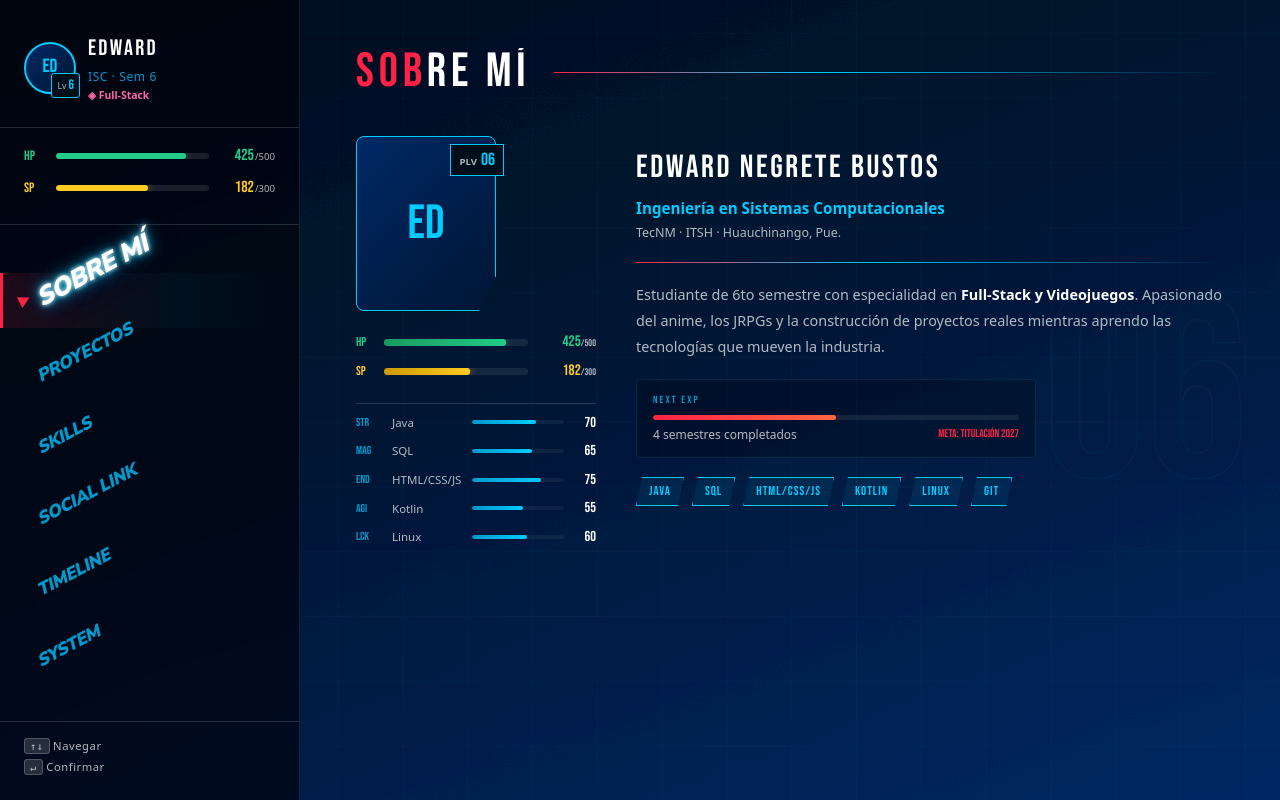
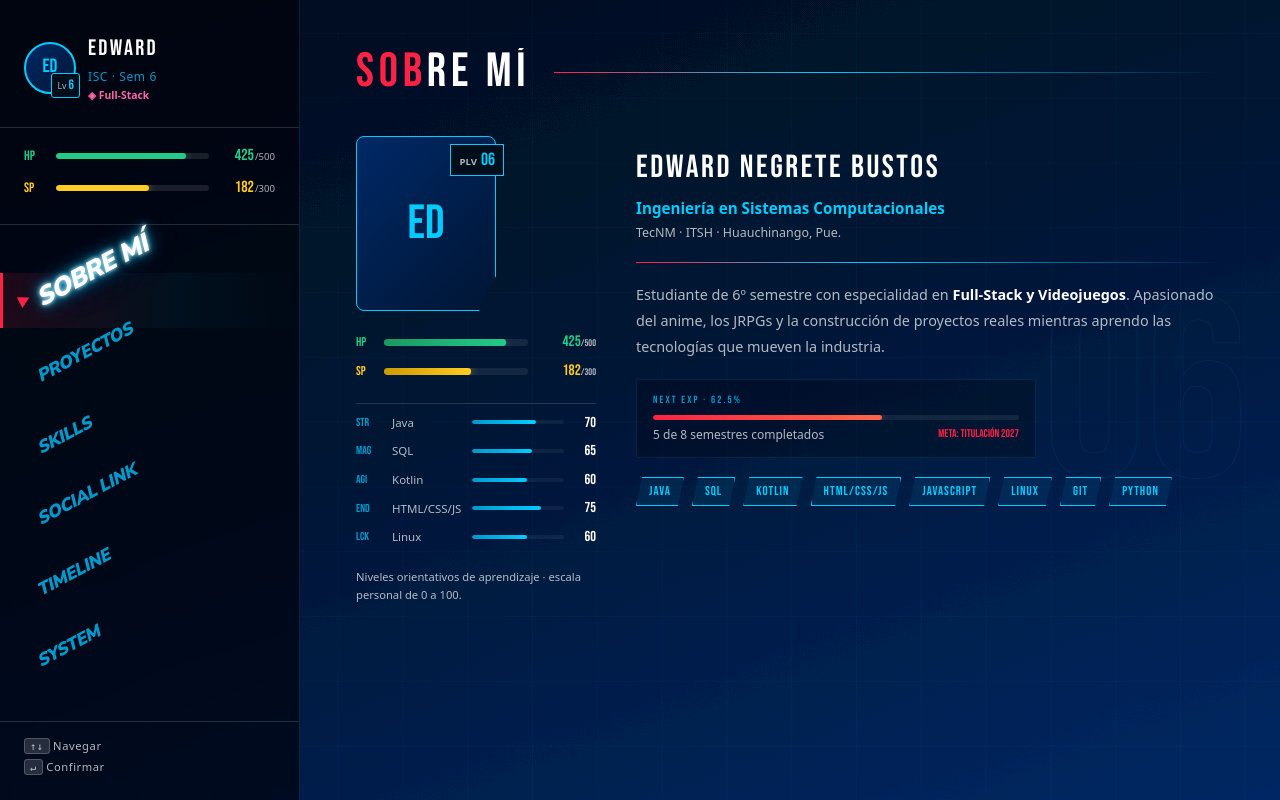
Before and after one commit to Edward2418/p3r-portfolio-next, a Next.js app: page / in a window 1280 px wide. Built offline with nearby package versions, Linux system fonts and the light colour scheme.

Commit message:
feat: pulir About con perfil compartido y barras accesibles

```diff
--- a/app/data/portfolio.ts
+++ b/app/data/portfolio.ts
@@ -1,13 +1,20 @@
-// Todos los datos del portafolio en un solo lugar.
-// Cuando quieras actualizar información, solo editas aquí.
+import { PROFILE } from './profile'
 
-export const SKILLS = [
-  { name: 'Java',       sub: 'Orientado a objetos · Backend',  fill: 70, color: '#f97316' },
-  { name: 'SQL',        sub: 'Bases de datos · Consultas',     fill: 65, color: '#3b82f6' },
-  { name: 'Kotlin',     sub: 'Android · Apps móviles',         fill: 60, color: '#a855f7' },
-  { name: 'HTML/CSS/JS',sub: 'Frontend · Diseño web',          fill: 75, color: '#00ccff' },
+interface Skill {
+  name: string
+  sub: string
+  fill: number
+  color: string
+  attribute?: 'STR' | 'MAG' | 'END' | 'AGI' | 'LCK'
+}
+
+export const SKILLS: Skill[] = [
+  { name: 'Java',       sub: 'Orientado a objetos · Backend',  fill: 70, color: '#f97316', attribute: 'STR' },
+  { name: 'SQL',        sub: 'Bases de datos · Consultas',     fill: 65, color: '#3b82f6', attribute: 'MAG' },
+  { name: 'Kotlin',     sub: 'Android · Apps móviles',         fill: 60, color: '#a855f7', attribute: 'AGI' },
+  { name: 'HTML/CSS/JS',sub: 'Frontend · Diseño web',          fill: 75, color: '#00ccff', attribute: 'END' },
   { name: 'JavaScript', sub: 'DOM · Animaciones · Lógica',     fill: 55, color: '#22cc88' },
-  { name: 'Linux',      sub: 'Ubuntu Server · Terminal',       fill: 60, color: '#f59e0b' },
+  { name: 'Linux',      sub: 'Ubuntu Server · Terminal',       fill: 60, color: '#f59e0b', attribute: 'LCK' },
   { name: 'Git',        sub: 'Control de versiones · Deploy',  fill: 50, color: '#ec4899' },
   { name: 'Python',     sub: 'Scripts · Automatización',       fill: 45, color: '#64748b' },
 ]
@@ -177,10 +184,10 @@ export const TIMELINE_EVENTS = [
   {
     id: '4',
     year: 'HOY',
-    title: '6to Semestre · Activo',
+    title: `${PROFILE.academic.currentSemester}º Semestre · Activo`,
     sub: 'Full-Stack y Videojuegos',
     badge: 'ACTIVO',
-    fullTitle: '6to Semestre — Full-Stack y Videojuegos',
+    fullTitle: `${PROFILE.academic.currentSemester}º Semestre — ${PROFILE.specialty}`,
     institution: 'ITSH · Huauchinango, Puebla',
     desc: 'Especialidad en desarrollo Full-Stack y Videojuegos. Construyendo proyectos reales con HTML/CSS/JS, Java, SQL, Kotlin y Git.',
     tags: ['HTML/CSS/JS', 'Java', 'SQL', 'Git', 'Kotlin'],
@@ -189,7 +196,7 @@ export const TIMELINE_EVENTS = [
   },
   {
     id: '5',
-    year: '2027',
+    year: String(PROFILE.academic.graduationYear),
     title: 'Titulación',
     sub: 'Meta final',
     badge: 'META',
--- /dev/null
+++ b/app/data/profile.ts
@@ -0,0 +1,38 @@
+interface Profile {
+  name: string
+  displayName: string
+  initials: string
+  degree: string
+  institution: string
+  specialty: string
+  academic: {
+    currentSemester: number
+    completedSemesters: number
+    totalSemesters: number
+    graduationYear: number
+  }
+}
+
+export const PROFILE = {
+  name: 'Edward Negrete Bustos',
+  displayName: 'EDWARD',
+  initials: 'ED',
+  degree: 'Ingeniería en Sistemas Computacionales',
+  institution: 'TecNM · ITSH · Huauchinango, Pue.',
+  specialty: 'Full-Stack y Videojuegos',
+  academic: {
+    currentSemester: 6,
+    completedSemesters: 5,
+    totalSemesters: 8,
+    graduationYear: 2027,
+  },
+} satisfies Profile
+
+export const ACADEMIC_PROGRESS = PROFILE.academic.completedSemesters / PROFILE.academic.totalSemesters * 100
+export const PLAYER_LEVEL = String(PROFILE.academic.currentSemester).padStart(2, '0')
+
+// Estadísticas decorativas del personaje, independientes del progreso académico.
+export const PLAYER_STATS = [
+  { label: 'HP', value: 425, max: 500, variant: 'hp' },
+  { label: 'SP', value: 182, max: 300, variant: 'sp' },
+] as const
--- a/app/globals.css
+++ b/app/globals.css
@@ -388,6 +388,14 @@
 
   .about-tags { display: flex; flex-wrap: wrap; gap: 8px; }
 
+  .about-stats-note { color: var(--white-dim); font-size: 0.7rem; line-height: 1.6; }
+  .animated-bar-fill {
+    transform-origin: left;
+    animation: bar-fill-reveal 700ms ease-out var(--bar-delay, 0ms) both;
+  }
+  .sys-progress-track { height: 5px; background: var(--white-ghost); overflow: hidden; }
+  .sys-progress-fill { height: 100%; background: var(--cyan); }
+
   .tag {
     font-family: var(--font-title);
     font-size: 0.8rem;
@@ -474,7 +482,12 @@
   }
 }
 
-/* Keyframes fuera de @layer para máxima prioridad */
+@keyframes bar-fill-reveal {
+  from { transform: scaleX(0); }
+  to { transform: scaleX(1); }
+}
+
+/* Animaciones compartidas de navegación. */
 
 @keyframes p3r-exit {
   0% {
@@ -514,6 +527,7 @@
 
 /* Respeta preferencias de accesibilidad */
 @media (prefers-reduced-motion: reduce) {
+  .animated-bar-fill { animation: none; }
   .section-exit  { animation: p3r-exit-reduced  0.1s linear forwards; }
   .section-enter { animation: p3r-enter-reduced 0.1s linear forwards; }
 }
--- /dev/null
+++ b/components/ProgressBar.tsx
@@ -0,0 +1,40 @@
+import type { CSSProperties } from 'react'
+
+interface ProgressBarProps {
+  label: string
+  value: number
+  max?: number
+  trackClassName: string
+  fillClassName: string
+  valueText?: string
+  role?: 'progressbar' | 'meter'
+  delay?: number
+}
+
+export default function ProgressBar({
+  label, value, max = 100, trackClassName, fillClassName,
+  valueText, role = 'progressbar', delay = 0,
+}: ProgressBarProps) {
+  const upperBound = Number.isFinite(max) && max > 0 ? max : 100
+  const boundedValue = Number.isFinite(value) ? Math.min(upperBound, Math.max(0, value)) : 0
+
+  return (
+    <div
+      className={trackClassName}
+      role={role}
+      aria-label={label}
+      aria-valuemin={0}
+      aria-valuemax={upperBound}
+      aria-valuenow={boundedValue}
+      aria-valuetext={valueText}
+    >
+      <div
+        className={`${fillClassName} animated-bar-fill`}
+        style={{
+          width: `${boundedValue / upperBound * 100}%`,
+          '--bar-delay': `${delay}ms`,
+        } as CSSProperties}
+      />
+    </div>
+  )
+}
--- a/components/Sidebar.tsx
+++ b/components/Sidebar.tsx
@@ -1,6 +1,7 @@
 'use client'
 
 import React, { useRef, useState } from 'react'
+import { PLAYER_LEVEL, PLAYER_STATS, PROFILE } from '@/app/data/profile'
 
 export const NAV_ITEMS = [
   { id: 'about',    label: 'SOBRE MÍ' },
@@ -66,53 +67,42 @@ export default function Sidebar({
         aria-controls="portfolio-navigation"
         onClick={() => setMenuOpen(open => !open)}
       >
-        <span className="mobile-menu-brand">EDWARD <span>Lv 06</span></span>
+        <span className="mobile-menu-brand">{PROFILE.displayName} <span>Lv {PLAYER_LEVEL}</span></span>
         <span className="mobile-menu-section">{activeLabel}</span>
         <span className="mobile-menu-action">{menuOpen ? 'CERRAR ✕' : 'MENÚ ☰'}</span>
       </button>
 
       <div className="sidebar-header">
         <div className="char-avatar">
-          <div className="avatar-placeholder">ED</div>
+          <div className="avatar-placeholder">{PROFILE.initials}</div>
           <div className="char-level">
             <span className="lv-text">Lv</span>
-            <span className="lv-num">6</span>
+            <span className="lv-num">{PROFILE.academic.currentSemester}</span>
           </div>
         </div>
         <div className="char-info">
-          <span className="char-name">EDWARD</span>
-          <span className="char-role">ISC · Sem 6</span>
+          <span className="char-name">{PROFILE.displayName}</span>
+          <span className="char-role">ISC · Sem {PROFILE.academic.currentSemester}</span>
           <span className="char-arcana">◈ Full-Stack</span>
         </div>
       </div>
 
-      <div className="stat-bars">
-        <div className="stat-row">
-          <span className="stat-label">HP</span>
+      <div className="stat-bars" aria-hidden="true">
+        {PLAYER_STATS.map(stat => (
+          <div className="stat-row" key={stat.label}>
+            <span className={`stat-label ${stat.variant}`}>{stat.label}</span>
             <div className="stat-bar-wrap">
               <div
-              className="stat-bar hp-bar"
-              style={{ '--fill': '85%' } as React.CSSProperties}
+                className={`stat-bar ${stat.variant}-bar`}
+                style={{ '--fill': `${stat.value / stat.max * 100}%` } as React.CSSProperties}
               />
             </div>
             <div className="stat-numbers">
-            <span className="stat-value">425</span>
-            <span className="stat-max">/500</span>
+              <span className={`stat-value ${stat.variant}`}>{stat.value}</span>
+              <span className="stat-max">/{stat.max}</span>
             </div>
           </div>
-        <div className="stat-row">
-          <span className="stat-label sp">SP</span>
-          <div className="stat-bar-wrap">
-            <div
-              className="stat-bar sp-bar"
-              style={{ '--fill': '60%' } as React.CSSProperties}
-            />
-          </div>
-          <div className="stat-numbers">
-            <span className="stat-value sp">182</span>
-            <span className="stat-max">/300</span>
-          </div>
-        </div>
+        ))}
       </div>
 
       <nav id="portfolio-navigation" className="main-nav" aria-label="Secciones del portafolio" aria-describedby="nav-instructions">
--- a/components/sections/AboutSection.tsx
+++ b/components/sections/AboutSection.tsx
@@ -1,100 +1,95 @@
+import { SKILLS } from '@/app/data/portfolio'
+import { ACADEMIC_PROGRESS, PLAYER_LEVEL, PLAYER_STATS, PROFILE } from '@/app/data/profile'
+import ProgressBar from '@/components/ProgressBar'
+
 export default function AboutSection() {
+  const { academic } = PROFILE
+  const attributes = SKILLS.filter(skill => skill.attribute)
+
   return (
-    <section className="section-container">
-
-      <div className="about-lv-bg" aria-hidden="true">06</div>
+    <section className="section-container" aria-labelledby="about-title">
+      <div className="about-lv-bg" aria-hidden="true">{PLAYER_LEVEL}</div>
 
       <div className="section-header">
-        <h1 className="section-title">SOBRE MÍ</h1>
+        <h1 className="section-title" id="about-title">SOBRE MÍ</h1>
         <div className="section-line" />
       </div>
 
       <div className="about-stats-layout">
-
         <div className="about-left-col">
           <div className="about-avatar-wrap">
-            <div className="avatar-large-placeholder">ED</div>
+            <div className="avatar-large-placeholder">{PROFILE.initials}</div>
             <div className="about-plv">
               <span className="about-plv-label">PLV</span>
-              <span className="about-plv-num">06</span>
+              <span className="about-plv-num">{PLAYER_LEVEL}</span>
             </div>
           </div>
 
-          <div className="about-bars">
-            <div className="about-bar-row">
-              <span className="about-bar-label">HP</span>
-              <div className="about-bar-track">
-                <div className="about-bar-fill hp-fill" style={{ '--fill': '85%' } as React.CSSProperties} />
+          <div className="about-bars" aria-hidden="true">
+            {PLAYER_STATS.map(stat => (
+              <div className="about-bar-row" key={stat.label}>
+                <span className={`about-bar-label ${stat.variant}`}>{stat.label}</span>
+                <ProgressBar
+                  label={stat.label} value={stat.value} max={stat.max}
+                  trackClassName="about-bar-track"
+                  fillClassName={`about-bar-fill ${stat.variant}-fill`}
+                />
+                <span className={`about-bar-val ${stat.variant}`}>
+                  {stat.value}<span className="about-bar-max">/{stat.max}</span>
+                </span>
               </div>
-              <span className="about-bar-val">425<span className="about-bar-max">/500</span></span>
-            </div>
-            <div className="about-bar-row">
-              <span className="about-bar-label sp">SP</span>
-              <div className="about-bar-track">
-                <div className="about-bar-fill sp-fill" style={{ '--fill': '60%' } as React.CSSProperties} />
-              </div>
-              <span className="about-bar-val sp">182<span className="about-bar-max">/300</span></span>
-            </div>
+            ))}
           </div>
 
           <div className="about-attrs">
-            {[
-              { name: 'STR', skill: 'Java',       val: 70, fill: '70%' },
-              { name: 'MAG', skill: 'SQL',        val: 65, fill: '65%' },
-              { name: 'END', skill: 'HTML/CSS/JS', val: 75, fill: '75%' },
-              { name: 'AGI', skill: 'Kotlin',     val: 55, fill: '55%' },
-              { name: 'LCK', skill: 'Linux',      val: 60, fill: '60%' },
-            ].map((attr) => (
-              <div key={attr.name} className="about-attr-row">
-                <span className="about-attr-name">{attr.name}</span>
-                <span className="about-attr-skill">{attr.skill}</span>
-                <div className="about-attr-bar-wrap">
-                  <div
-                    className="about-attr-bar"
-                    style={{ '--attr-fill': attr.fill, width: attr.fill } as React.CSSProperties}
-                  />
-                </div>
-                <span className="about-attr-num">{attr.val}</span>
+            {attributes.map((skill, index) => (
+              <div key={skill.name} className="about-attr-row">
+                <span className="about-attr-name" aria-hidden="true">{skill.attribute}</span>
+                <span className="about-attr-skill">{skill.name}</span>
+                <ProgressBar
+                  label={`Nivel personal de ${skill.name}`} value={skill.fill} role="meter"
+                  trackClassName="about-attr-bar-wrap" fillClassName="about-attr-bar"
+                  delay={index * 70}
+                />
+                <span className="about-attr-num" aria-hidden="true">{skill.fill}</span>
               </div>
             ))}
           </div>
+          <p className="about-stats-note">Niveles orientativos de aprendizaje · escala personal de 0 a 100.</p>
         </div>
 
         <div className="about-right-col">
           <div className="about-identity">
-            <h2 className="about-name">Edward Negrete Bustos</h2>
-            <p className="about-role">Ingeniería en Sistemas Computacionales</p>
-            <p className="about-institute">TecNM · ITSH · Huauchinango, Pue.</p>
+            <h2 className="about-name">{PROFILE.name}</h2>
+            <p className="about-role">{PROFILE.degree}</p>
+            <p className="about-institute">{PROFILE.institution}</p>
           </div>
-
           <div className="about-divider" />
-
           <p className="about-bio">
-            Estudiante de 6to semestre con especialidad en{' '}
-            <strong>Full-Stack y Videojuegos</strong>.
+            Estudiante de {academic.currentSemester}º semestre con especialidad en{' '}
+            <strong>{PROFILE.specialty}</strong>.
             Apasionado del anime, los JRPGs y la construcción
             de proyectos reales mientras aprendo las tecnologías
             que mueven la industria.
           </p>
 
           <div className="about-next-exp">
-            <div className="next-exp-label">NEXT EXP</div>
-            <div className="next-exp-track">
-              <div className="next-exp-fill" style={{ width: '50%' }} />
-            </div>
+            <div className="next-exp-label">NEXT EXP · {ACADEMIC_PROGRESS}%</div>
+            <ProgressBar
+              label="Progreso de carrera" value={academic.completedSemesters} max={academic.totalSemesters}
+              valueText={`${academic.completedSemesters} de ${academic.totalSemesters} semestres completados`}
+              trackClassName="next-exp-track" fillClassName="next-exp-fill" delay={350}
+            />
             <div className="next-exp-info">
-              <span className="next-exp-val">4 semestres completados</span>
-              <span className="next-exp-goal">Meta: Titulación 2027</span>
+              <span className="next-exp-val">{academic.completedSemesters} de {academic.totalSemesters} semestres completados</span>
+              <span className="next-exp-goal">Meta: Titulación {academic.graduationYear}</span>
             </div>
           </div>
 
           <div className="about-tags">
-            {['Java', 'SQL', 'HTML/CSS/JS', 'Kotlin', 'Linux', 'Git'].map(tag => (
-              <span key={tag} className="tag">{tag}</span>
-            ))}
+            {SKILLS.map(skill => <span key={skill.name} className="tag">{skill.name}</span>)}
           </div>
         </div>
-
       </div>
     </section>
   )
--- a/components/sections/SystemSection.tsx
+++ b/components/sections/SystemSection.tsx
@@ -1,3 +1,7 @@
+import { ACADEMIC_PROGRESS, PLAYER_LEVEL, PROFILE } from '@/app/data/profile'
+import { PROJECTS } from '@/app/data/portfolio'
+import ProgressBar from '@/components/ProgressBar'
+
 export default function SystemSection() {
   return (
     <section className="section-container">
@@ -9,23 +13,23 @@ export default function SystemSection() {
       <div className="system-p3r-layout">
         <div className="system-player-card">
           <div className="sys-avatar-wrap">
-            <div className="sys-avatar">ED</div>
+            <div className="sys-avatar">{PROFILE.initials}</div>
             <div className="sys-plv-tag">
               <span className="sys-plv-lbl">PLV</span>
-              <span className="sys-plv-num">06</span>
+              <span className="sys-plv-num">{PLAYER_LEVEL}</span>
             </div>
           </div>
           <div className="sys-player-info">
-            <h2 className="sys-player-name">EDWARD NEGRETE BUSTOS</h2>
-            <p className="sys-player-role">Ing. en Sistemas Computacionales</p>
-            <p className="sys-player-inst">TecNM · ITSH · Huauchinango, Pue.</p>
+            <h2 className="sys-player-name">{PROFILE.name}</h2>
+            <p className="sys-player-role">{PROFILE.degree}</p>
+            <p className="sys-player-inst">{PROFILE.institution}</p>
           </div>
           <div className="sys-divider" />
           <div className="sys-stats-list">
             {[
-              ['SEMESTRE',     '6to de 8'],
-              ['ESPECIALIDAD', 'Full-Stack · Videojuegos'],
-              ['PROYECTOS',    '4 completados'],
+              ['SEMESTRE',     `${PROFILE.academic.currentSemester}º de ${PROFILE.academic.totalSemesters} · En curso`],
+              ['ESPECIALIDAD', PROFILE.specialty],
+              ['PROYECTOS',    `${PROJECTS.filter(project => project.status === 'Completado').length} completados`],
               ['TECNOLOGÍAS',  'Java · SQL · HTML/CSS/JS · Kotlin'],
               ['ESTADO',       '◆ Disponible'],
             ].map(([label, val]) => (
@@ -38,12 +42,11 @@ export default function SystemSection() {
           <div className="sys-progress-block">
             <div className="sys-progress-label">
               <span>PROGRESO DE CARRERA</span>
-              <span>75%</span>
+              <span>{ACADEMIC_PROGRESS}%</span>
             </div>
-            <div className="sys-progress-track">
-              <div className="sys-progress-fill" style={{ width: '75%' }} />
-            </div>
-            <div className="sys-progress-hint">Meta: Titulación 2027</div>
+            <ProgressBar label="Progreso de carrera" value={ACADEMIC_PROGRESS}
+              trackClassName="sys-progress-track" fillClassName="sys-progress-fill" />
+            <div className="sys-progress-hint">Meta: Titulación {PROFILE.academic.graduationYear}</div>
           </div>
         </div>
 
```
Also changed, not shown: 1 other file (tests, documents, lock files or other folders). Lines whose indentation alone changed are shown as unchanged.
